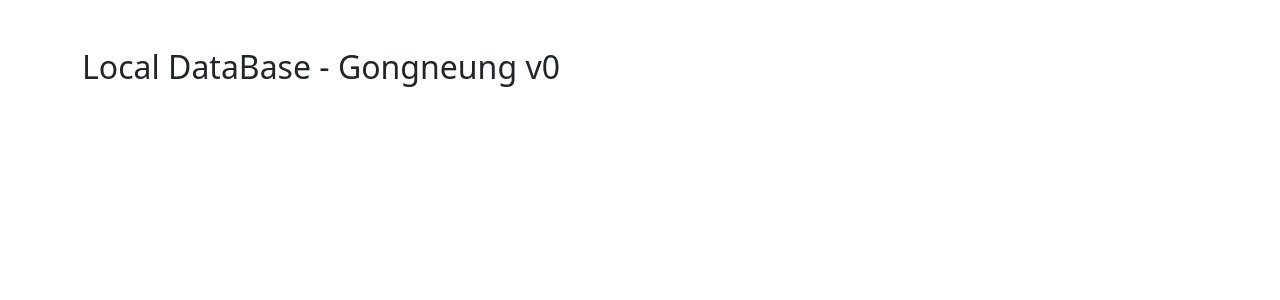
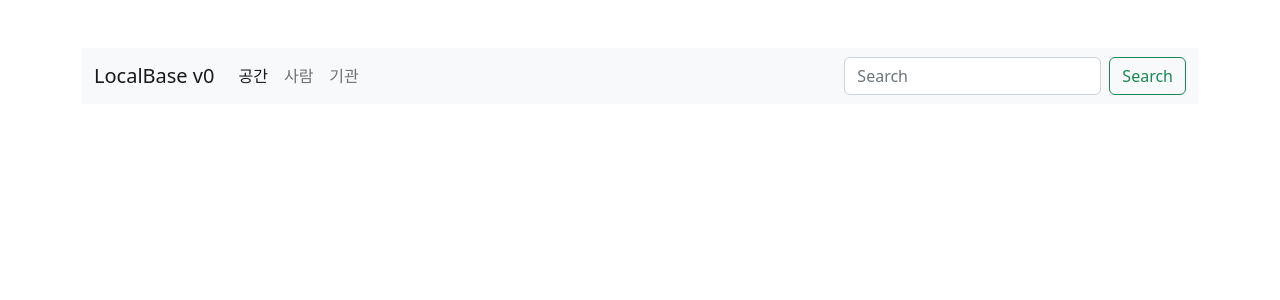
Before and after one commit to locallab-seoul/localbase, a Django app: page / in a window 1280 px wide. Shown: the top 300 px of the page. Run offline with Django 4.2, Linux system fonts and the light colour scheme; data that the repository does not hold is empty; some libraries are stand-ins or nearby versions.

Commit message:
make navbar

```diff
--- a/space/templates/index.html
+++ b/space/templates/index.html
@@ -8,7 +8,44 @@
   </head>
   <body>
         <div class="container py-5">
-            <h1 class="h2">Local DataBase - Gongneung v0</h1>
+            <nav class="navbar navbar-expand-lg bg-light">
+                <div class="container-fluid">
+                  <a class="navbar-brand" href="#">LocalBase v0</a>
+                  <button class="navbar-toggler" type="button" data-bs-toggle="collapse" data-bs-target="#navbarSupportedContent" aria-controls="navbarSupportedContent" aria-expanded="false" aria-label="Toggle navigation">
+                    <span class="navbar-toggler-icon"></span>
+                  </button>
+                  <div class="collapse navbar-collapse" id="navbarSupportedContent">
+                    <ul class="navbar-nav me-auto mb-2 mb-lg-0">
+                      <li class="nav-item">
+                        <a class="nav-link active" aria-current="page" href="#">공간</a>
+                      </li>
+                      <li class="nav-item">
+                        <a class="nav-link" href="#">사람</a>
+                      </li>
+                      <li class="nav-item">
+                        <a class="nav-link" href="#">기관</a>
+                      </li>
+                      <!-- <li class="nav-item dropdown">
+                        <a class="nav-link dropdown-toggle" href="#" role="button" data-bs-toggle="dropdown" aria-expanded="false">
+                          Dropdown
+                        </a>
+                        <ul class="dropdown-menu">
+                          <li><a class="dropdown-item" href="#">Action</a></li>
+                          <li><a class="dropdown-item" href="#">Another action</a></li>
+                          <li><hr class="dropdown-divider"></li>
+                          <li><a class="dropdown-item" href="#">Something else here</a></li>
+                        </ul>
+                      </li> -->
+                    </ul>
+                    <form class="d-flex" role="search">
+                      <input class="form-control me-2" type="search" placeholder="Search" aria-label="Search">
+                      <button class="btn btn-outline-success" type="submit">Search</button>
+                    </form>
+                  </div>
+                </div>
+            </nav>
+
+            <!-- <h1 class="h2">Local DataBase - Gongneung v0</h1> -->
             <div class="row">
                 {% for space in spaces %}
                 <div class="col-sm-4 my-4">
```
